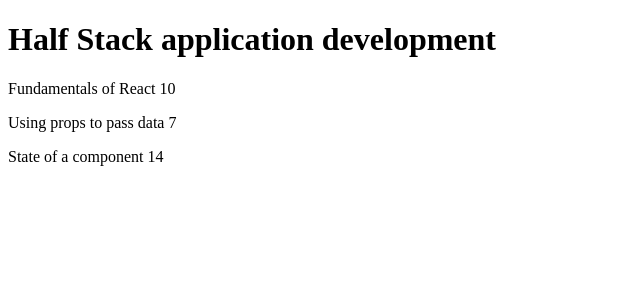
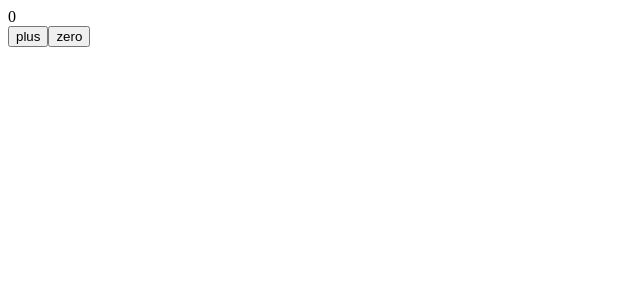
Before and after one commit to gabrielCharibPolls/part1, a React (Create React App) app: page / in a window 1280 px wide. Shown: the top 300 px of the page, without its empty margins (0-640 px from the left). Built offline with nearby package versions, Linux system fonts and the light colour scheme.

Commit message:
status of components exercises

```diff
--- a/src/App.js
+++ b/src/App.js
@@ -1,64 +1,34 @@
+import { useState } from 'react'
 
+const App = () => {
+  const [ counter, setCounter ] = useState(0)
 
+///////////////////////////////
+//methode compteur + 1
+//////////////////////////////
+const increaseByOne = () => setCounter(counter + 1 )
+const decreaseByOne = () => setCounter(counter - 1)
+const setToZero = () => setCounter(0)
 
-const Header = (props) => {
+/////////////////////////////////////////
+//methode qui affiche le compteur
+////////////////////////////////////
+const Display = (props) => {
+return (
+  <div>{props.counter}</div>
+)
+
+}
   return (
     <div>
-      <h1>{props.course}</h1>
-    </div>
-  )
 
-}
-
-
-
-const Part= (props) => {
-  return (
-    <div>
-       <p>{props.course[0].name} {props.course[0].exercises } </p>
-       <p>{props.course[1].name} {props.course[1].exercises } </p>
-       <p>{props.course[2].name}  {props.course[2].exercises } </p>
-    </div>
-  )
-
-}
-
-const Total = (props) => {
-  return (
-    <div>
-      <p> Number of exercises :  {props.exercises1 + props.exercises2 + props.exercises3}</p>
-    </div>
-  )
-
-}
-
-
-
-const App = () => {
-  const course = {
-    name: 'Half Stack application development',
-    parts: [
-      {
-        name: 'Fundamentals of React',
-        exercises: 10
-      },
-      {
-        name: 'Using props to pass data',
-        exercises: 7
-      },
-      {
-        name: 'State of a component',
-        exercises: 14
-      }
-    ]
-  }
-
-
-  return (
-    <div>
-      <Header course={course.name}/>
-      <Part course={course.parts} />
-
+    <Display counter={counter} />
+    <button onClick={increaseByOne}>
+  plus
+</button>
+    <button onClick={setToZero}>
+        zero
+      </button>
 
     </div>
   )
```
